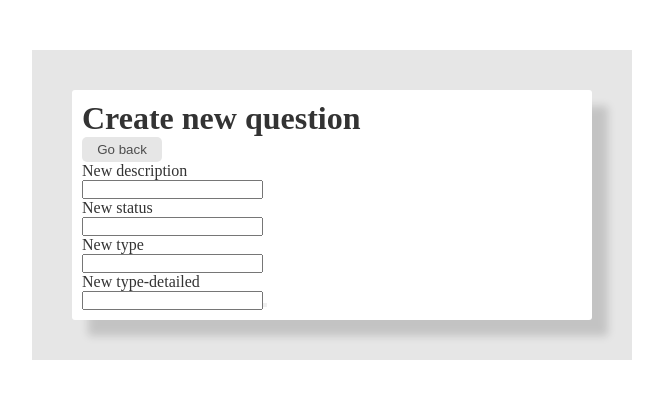
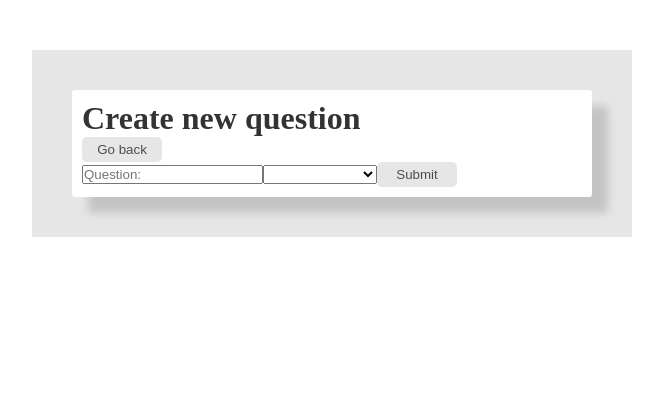
Before and after one commit to lanebx/questionnaire, an Angular app: page /add in a window 1280 px wide. Shown: the top 398 px of the page, without its empty margins (308-971 px from the left). Built offline with nearby package versions, Linux system fonts and the light colour scheme.

Commit message:
added form for creation question

```diff
--- a/src/app/app.module.ts
+++ b/src/app/app.module.ts
@@ -7,6 +7,7 @@ import { QuestionPageComponent } from './question-page/question-page.component';
 import { QuestionEditPageComponent } from './question-edit-page/question-edit-page.component';
 import { ListsQuestionsPageComponent } from './lists-questions-page/lists-questions-page.component';
 import { AppRoutingModule } from './app-routing.module';
+import { ReactiveFormsModule } from '@angular/forms';
 
 @NgModule({
   declarations: [
@@ -18,7 +19,8 @@ import { AppRoutingModule } from './app-routing.module';
   ],
   imports: [
     BrowserModule,
-    AppRoutingModule
+    AppRoutingModule,
+    ReactiveFormsModule,
   ],
   schemas: [ CUSTOM_ELEMENTS_SCHEMA ],
   providers: [],
--- a/src/app/question-edit-page/question-edit-page.component.html
+++ b/src/app/question-edit-page/question-edit-page.component.html
@@ -3,7 +3,7 @@
     Edit question
   </h1>
 
-  <button class="button">
+  <button class="button" routerLink="/">
     Go back
   </button>
 
--- a/src/app/question-management-page/question-management-page.component.ts
+++ b/src/app/question-management-page/question-management-page.component.ts
@@ -1,17 +1,5 @@
 import { TestService } from '../shared/services/Question.service';
 import { Component } from '@angular/core';
-
-export interface Question {
-  id: number;
-  description: string;
-  answered: boolean;
-  answer: string;
-  type: 'Single choice' | 'Multiple Choice' | 'Open choice';
-  singleChoice?: ['Yes', 'No'];
-  multipleChoice?: string[];
-  date: string;
-
-}
 
 @Component({
   selector: 'app-question-management-page',
@@ -39,9 +27,4 @@ export class QuestionManagementPageComponent {
   removeFromList(idForDelete) {
     this.testService.allQuestion = this.testService.allQuestion.filter((question) => idForDelete !== question.id)
   }
-
-
-  edit(idForEdit) {
-
-  }
 }
--- a/src/app/question-page/question-page.component.html
+++ b/src/app/question-page/question-page.component.html
@@ -1,43 +1,23 @@
 <div class="question-page">
-  <h1 class="question-edit-page__title">
+  <h1 class="question-page__title">
     Create new question
   </h1>
 
-  <button class="button">
+  <button class="button" routerLink="/">
     Go back
   </button>
 
-  <form class="edit">
-    <label class="label">
-      <div class="edit__description">
-        New description
-      </div>
-      <input type="text" class="input">
-    </label>
+  <form [formGroup]="questionForm" (ngSubmit)="onSubmit()" class="form">
+    <input formControlName="description" class="input" placeholder="Question:">
 
-    <label class="label">
-      <div class="edit__answered">
-        New status
-      </div>
-      <input type="text" class="input">
-    </label>
+    <select formControlName="type" (change)="selectType($event)" class="form__select">
+      <option *ngFor="let type of allTypes" [value]="type">
+        {{ type }}
+      </option>
+    </select>
 
-    <label class="label">
-      <div class="edit__type">
-        New type
-      </div>
-      <input type="text" class="input">
-    </label>
-
-    <label class="label">
-      <div class="edit__type-detailed">
-        New type-detailed
-      </div>
-      <input type="text" class="input">
-    </label>
-
-    <button type="submit">
-
+    <button class="button" type="submit" [disabled]="!questionForm.valid">
+      Submit
     </button>
   </form>
 </div>
--- a/src/app/question-page/question-page.component.ts
+++ b/src/app/question-page/question-page.component.ts
@@ -1,4 +1,6 @@
-import { Component, OnInit } from '@angular/core';
+import { Component } from '@angular/core';
+import { FormControl, FormGroup } from '@angular/forms';
+import { FormBuilder } from '@angular/forms';
 
 @Component({
   selector: 'app-question-page',
@@ -6,7 +8,37 @@ import { Component, OnInit } from '@angular/core';
   styleUrls: ['./question-page.component.scss']
 })
 export class QuestionPageComponent {
-  constructor() {
+  constructor(private fb: FormBuilder) { }
 
+  questionForm!: FormGroup
+  description: string
+  type: string
+
+  ngOnInit(): void {
+    this.initializeForm();
+  }
+
+  initializeForm() : void {
+    this.questionForm = this.fb.group({
+      description: new FormControl(''),
+      type: new FormControl(''),
+/*    multipleChoice: this.fb.array([this.fb.control('', Validators.required)])*/
+    })
+  }
+
+  allTypes = [
+    'Single choice',
+    'Multiple Choice',
+    'Open choice',
+  ]
+
+  onSubmit() {
+    console.log(this.questionForm)
+  }
+
+  selectType(event: any): void {
+
+    console.log(event.target.value)
+    this.type = this.allTypes.find((t) => t === event.target.value)
   }
 }
--- a/src/app/shared/services/Question.service.ts
+++ b/src/app/shared/services/Question.service.ts
@@ -1,4 +1,14 @@
 import { Injectable } from '@angular/core';
+
+export interface Question {
+  id: number;
+  description: string;
+  answered: boolean;
+  answer: string;
+  type: 'Single choice' | 'Multiple Choice' | 'Open choice';
+  date: string;
+  multipleChoice?: string[];
+}
 
 @Injectable({
   providedIn: 'root',
@@ -7,15 +17,11 @@ export class TestService {
 
   constructor() { }
 
-  allQuestion = [
-    { id: 1, description: 'Question 1', answered: true, answer: 'Answer 1', type: 'Open choice', date: '2019-08-15 17:17:30.0', },
-    { id: 2, description: 'Question 2', answered: false, answer: '', type: 'Single choice', date: '2017-08-15 17:17:30.0' },
-    { id: 3, description: 'Question 3', answered: false, answer: '', type: 'Multiple Choice', date: '2016-08-15 17:17:30.0'},
-    { id: 4, description: 'Question 4', answered: false, answer: '', type: 'Open choice', date: '2018-08-15 17:17:30.0' },
-    { id: 5, description: 'Question 5', answered: false, answer: '', type: 'Open choice', date: '2018-09-15 17:17:30.0' },
+  allQuestion: Question[] = [
+    { id: 1641889825774, description: 'Question 1', answered: true, answer: 'Answer 1', type: 'Open choice', date: '2019-08-15 17:17:30.0', },
+    { id: 1641889825775, description: 'Question 2', answered: false, answer: '', type: 'Single choice', date: '2017-08-15 17:17:30.0' },
+    { id: 1641889825776, description: 'Question 3', answered: false, answer: '', type: 'Multiple Choice', date: '2016-08-15 17:17:30.0'},
+    { id: 1641889825777, description: 'Question 4', answered: false, answer: '', type: 'Open choice', date: '2018-08-15 17:17:30.0' },
+    { id: 1641889825778, description: 'Question 5', answered: false, answer: '', type: 'Open choice', date: '2018-09-15 17:17:30.0' },
   ]
-
-  edit(idForEdit) {
-
-  }
 }
```
